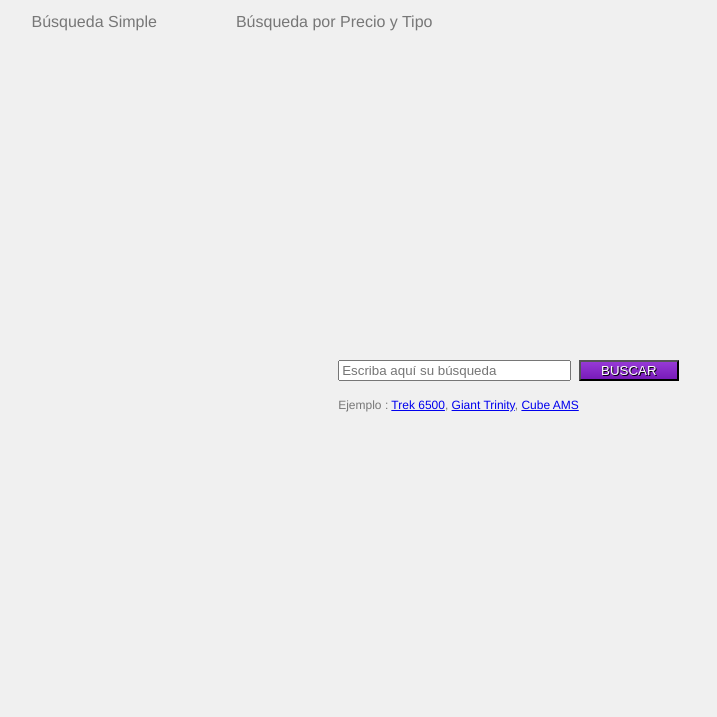
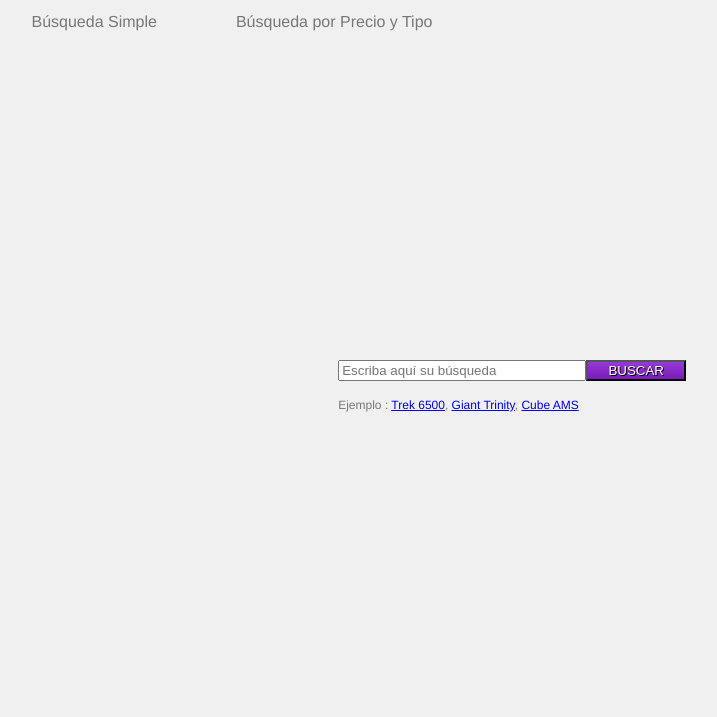
Before and after one commit to sarroutbi/buscobici, a plain HTML site: page web/index.html in a window 1280 px wide. Shown: the top 717 px of the page, without its empty margins (97-814 px from the left). Drawn offline with Linux system fonts and the light colour scheme.

Commit message:
Expanding a bit search label

```diff
--- a/web/bikesearch.css
+++ b/web/bikesearch.css
@@ -222,7 +222,7 @@ width:200px;
 }
 
 #input_search {
-width:225px;
+width:240px;
 }
 
 table.tableSearch{
```
